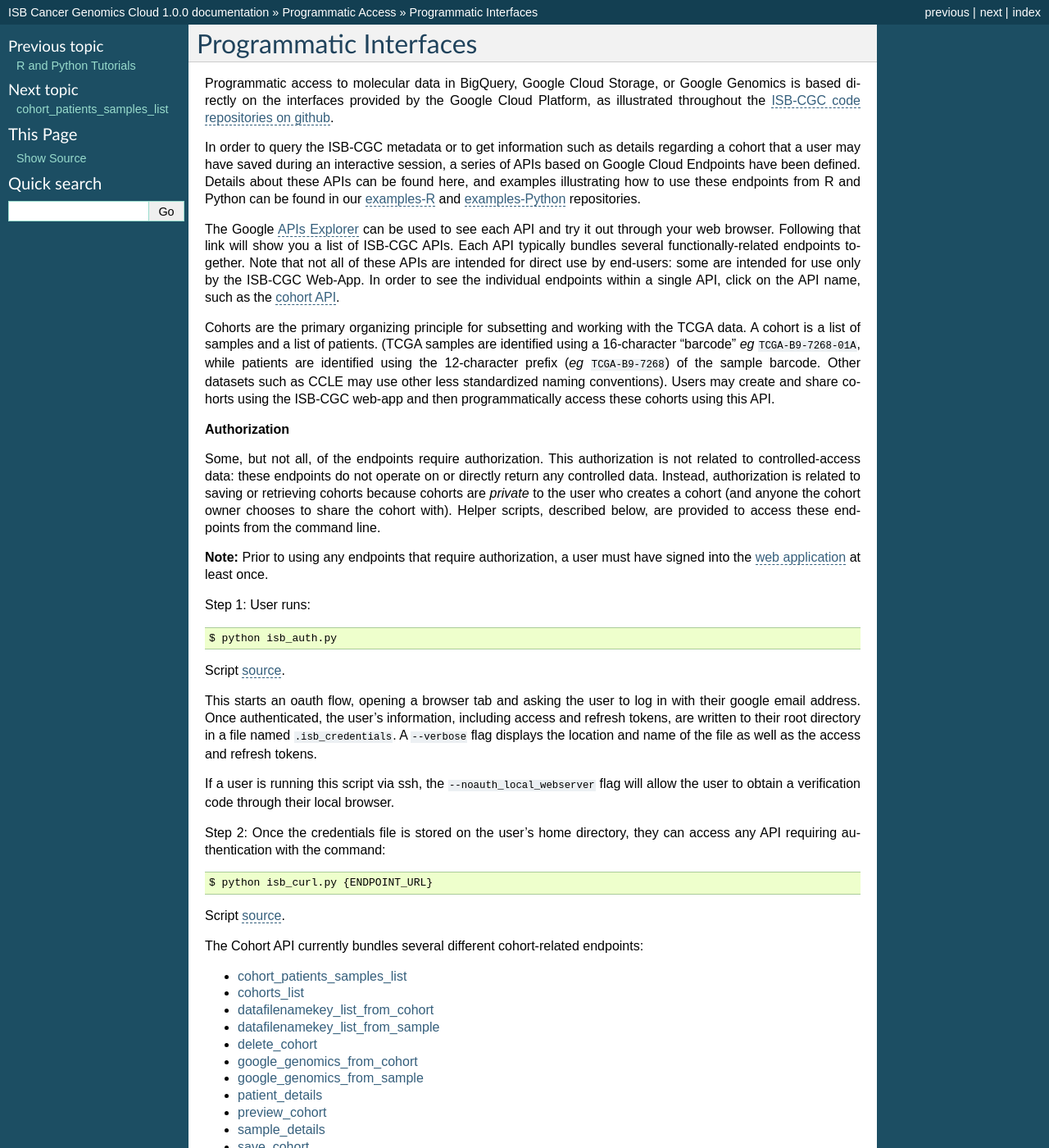
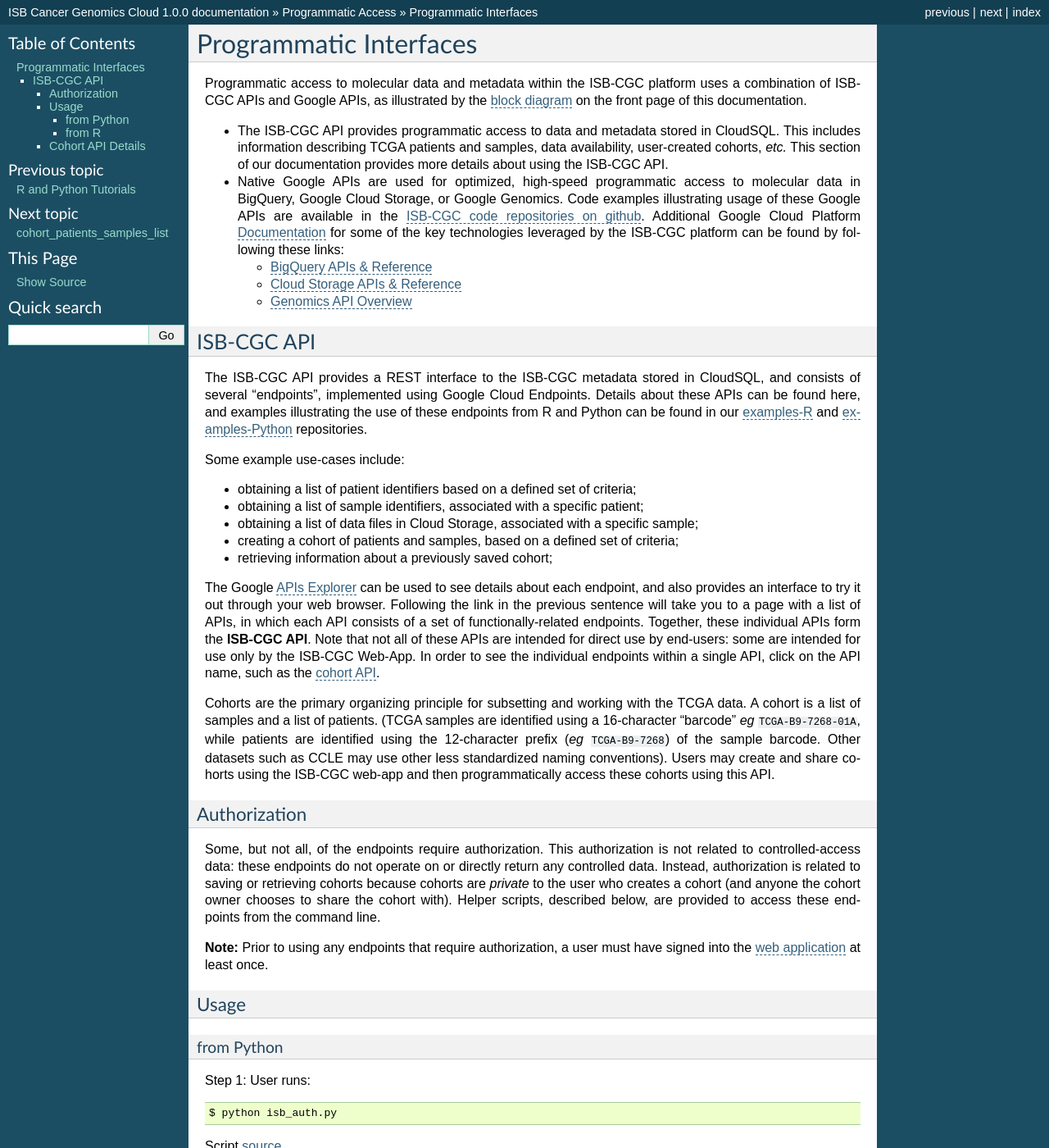
Before and after one commit to isb-cgc/readthedocs, a Sphinx documentation site: the page built from docs/source/sections/progapi/Programmatic-API.rst, in a window 1280 px wide and 1400 px high. Shown: the whole window at 82% size. Built offline with Sphinx 7.4.7, drawn with Linux system fonts in a browser that asks for light colours; some of the changed text lies outside the part shown.

Commit message:
updated intro and structure

```diff
--- a/docs/source/sections/progapi/Programmatic-API.rst
+++ b/docs/source/sections/progapi/Programmatic-API.rst
@@ -2,23 +2,42 @@
 Programmatic Interfaces
 ***********************
 
-Programmatic access to molecular data in BigQuery, Google Cloud Storage, or Google Genomics
-is based directly on the interfaces provided by the Google Cloud Platform, as
-illustrated throughout the
-`ISB-CGC code repositories on github <https://github.com/isb-cgc>`_.
+Programmatic access to molecular data and metadata within the ISB-CGC platform
+uses a combination of ISB-CGC APIs and Google APIs, as illustrated by the
+`block diagram <http://isb-cancer-genomics-cloud.readthedocs.io/en/latest/_images/new-block-three-p.png>`_
+on the front page of this documentation.
 
-In order to query the ISB-CGC metadata or to get information such as details regarding a
-cohort that a user may have saved during an interactive session, a series of APIs based
-on Google Cloud Endpoints have been defined.  Details about these APIs can be found here,
-and examples illustrating how to use these endpoints from R and Python can be found in
+* The ISB-CGC API provides programmatic access to data and metadata stored in CloudSQL.  This includes information describing TCGA patients and samples, data availability, user-created cohorts, *etc.*  This section of our documentation provides more details about using the ISB-CGC API.
+
+* Native Google APIs are used for optimized, high-speed programmatic access to molecular data in BigQuery, Google Cloud Storage, or Google Genomics.  Code examples illustrating usage of these Google APIs are available in the `ISB-CGC code repositories on github <https://github.com/isb-cgc>`_.  Additional Google Cloud Platform `Documentation <https://cloud.google.com/docs/>`_ for some of the key technologies leveraged by the ISB-CGC platform can be found by following these links:
+
+  + `BigQuery APIs & Reference <https://cloud.google.com/bigquery/docs/apis>`_
+  + `Cloud Storage APIs & Reference <https://cloud.google.com/storage/docs/apis>`_
+  + `Genomics API Overview <https://cloud.google.com/genomics/reference/>`_
+
+ISB-CGC API
+###########
+
+The ISB-CGC API provides a REST interface to the ISB-CGC metadata stored in CloudSQL,
+and consists of several "endpoints", implemented using Google Cloud Endpoints.
+Details about these APIs can be found here,
+and examples illustrating the use of these endpoints from R and Python can be found in
 our `examples-R <https://github.com/isb-cgc/examples-R>`_ and
 `examples-Python <https://github.com/isb-cgc/examples-Python/tree/master/python>`_ repositories.
 
+Some example use-cases include:
+
+* obtaining a list of patient identifiers based on a defined set of criteria;
+* obtaining a list of sample identifiers, associated with a specific patient;
+* obtaining a list of data files in Cloud Storage, associated with a specific sample;
+* creating a cohort of patients and samples, based on a defined set of criteria;
+* retrieving information about a previously saved cohort;
+
 The Google
 `APIs Explorer <https://apis-explorer.appspot.com/apis-explorer/?base=https://api-dot-isb-cgc.appspot.com/_ah/api#p/>`_
-can be used to see each API and try it out through your web browser.
-Following that link will show you a list of ISB-CGC APIs.
-Each API typically bundles several functionally-related endpoints together.
+can be used to see details about each endpoint, and also provides an interface to try it out through your web browser.
+Following the link in the previous sentence will take you to a page with a list of APIs, in which each
+API consists of a set of functionally-related endpoints.  Together, these individual APIs form the **ISB-CGC API**.
 Note that not all of these APIs are intended for direct use by end-users:
 some are intended for use only by the ISB-CGC Web-App.
 In order to see the individual endpoints within a single API, click on the API name,
@@ -32,8 +51,8 @@
 create and share cohorts using the ISB-CGC web-app and then programmatically access these cohorts
 using this API.
 
-
-**Authorization**
+Authorization
+=============
 
 Some, but not all, of the endpoints require authorization.  This authorization is not related to
 controlled-access data: these endpoints do not operate on or directly return any controlled data.
@@ -43,6 +62,12 @@
 
 **Note:** Prior to using any endpoints that require authorization, a user must have signed into the
 `web application <https://isb-cgc.appspot.com/>`_ at least once.
+
+Usage
+=====
+
+from Python
+-----------
 
 Step 1: User runs::
 
@@ -60,8 +85,15 @@
 
 Script `source <https://github.com/isb-cgc/ISB-CGC-Webapp/blob/master/scripts/isb_curl.py>`_.
 
+from R
+------
 
-The Cohort API currently bundles several different cohort-related endpoints:
+*more details coming soon -- please see our examples-R repo*
+
+Cohort API Details
+==================
+
+The Cohort API bundles the following cohort-related endpoints:
 
 .. toctree::
    :maxdepth: 1
```
